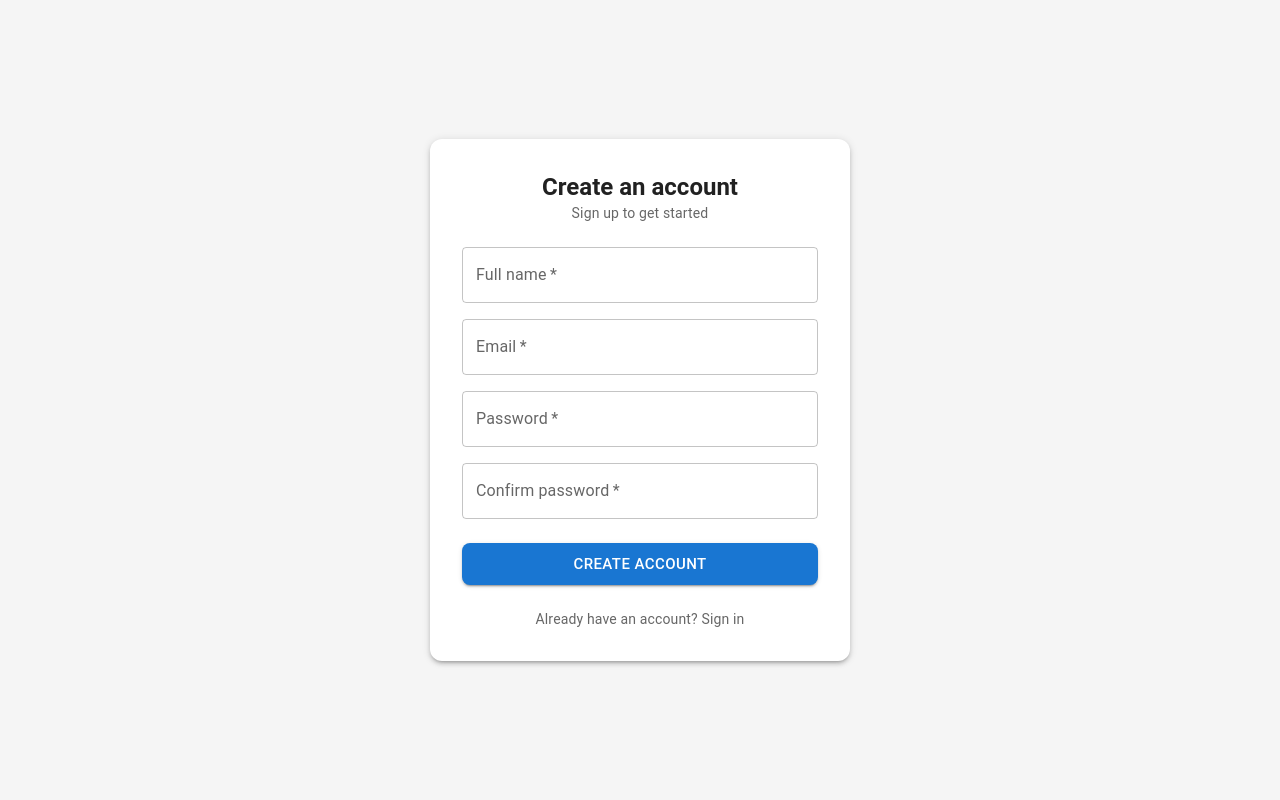
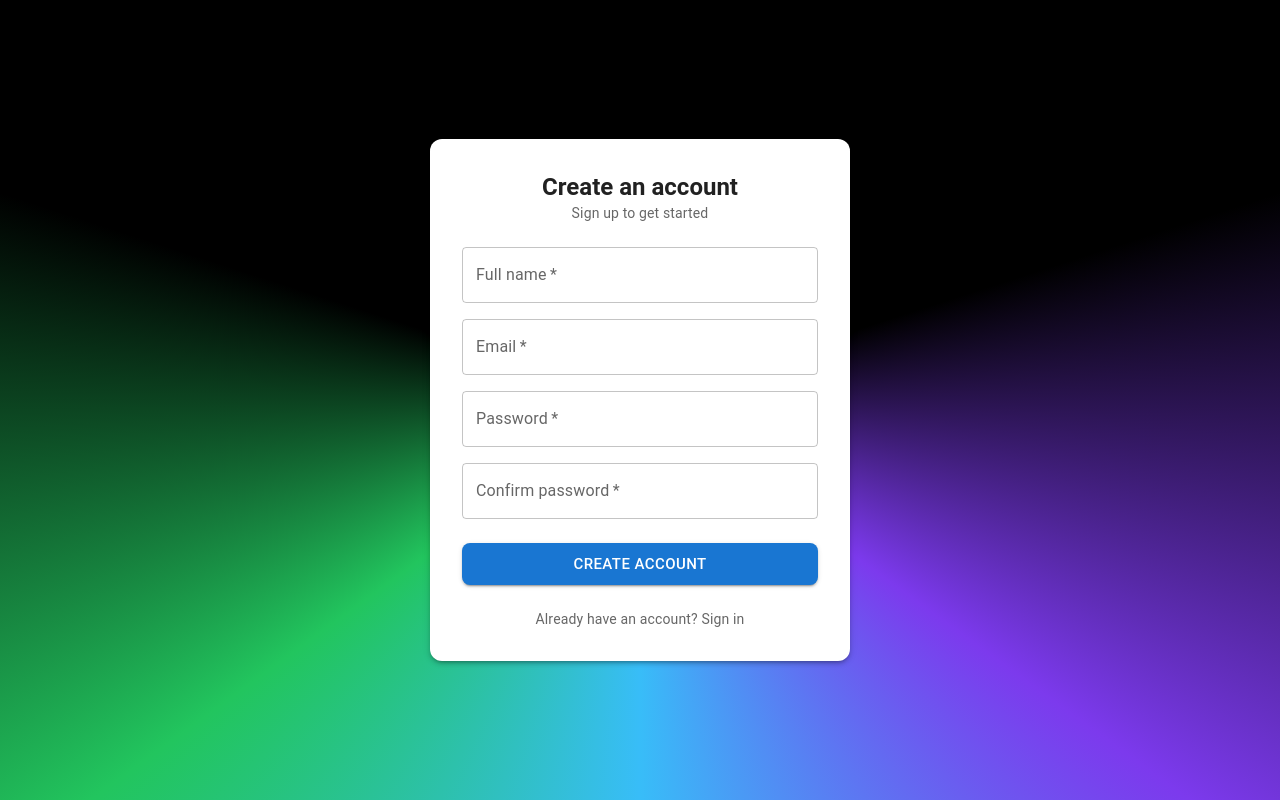
Before and after one commit to petmav/lyrathon, a Next.js app: page /register in a window 1280 px wide. Built offline with nearby package versions, Linux system fonts and the light colour scheme.

Commit message:
bg colour for register and application

```diff
--- a/src/app/globals.css
+++ b/src/app/globals.css
@@ -8,6 +8,7 @@
   --accent: #B8DB80;
   --accent-2: #FFE4EF;
   --accent-3: #fffca3;
+  --bg: rgb(37, 37, 37);
 
 }
 html,
--- a/src/app/register/page.tsx
+++ b/src/app/register/page.tsx
@@ -58,7 +58,13 @@ export default function RegisterPage() {
         display: "flex",
         alignItems: "center",
         justifyContent: "center",
-        bgcolor: "grey.100",
+        background: `conic-gradient(from 0deg,
+    rgba(124,58,237,0) 0 20%,
+    rgba(124,58,237,1) 35%,
+    rgba(56,189,248,1) 50%,
+    rgba(34,197,94,1) 65%,
+    rgba(124,58,237,0) 80% 100%
+  )`,
         p: 2,
       }}
     >
```
Also changed, not shown: src/app/login/page.tsx (+7 -1 lines).
